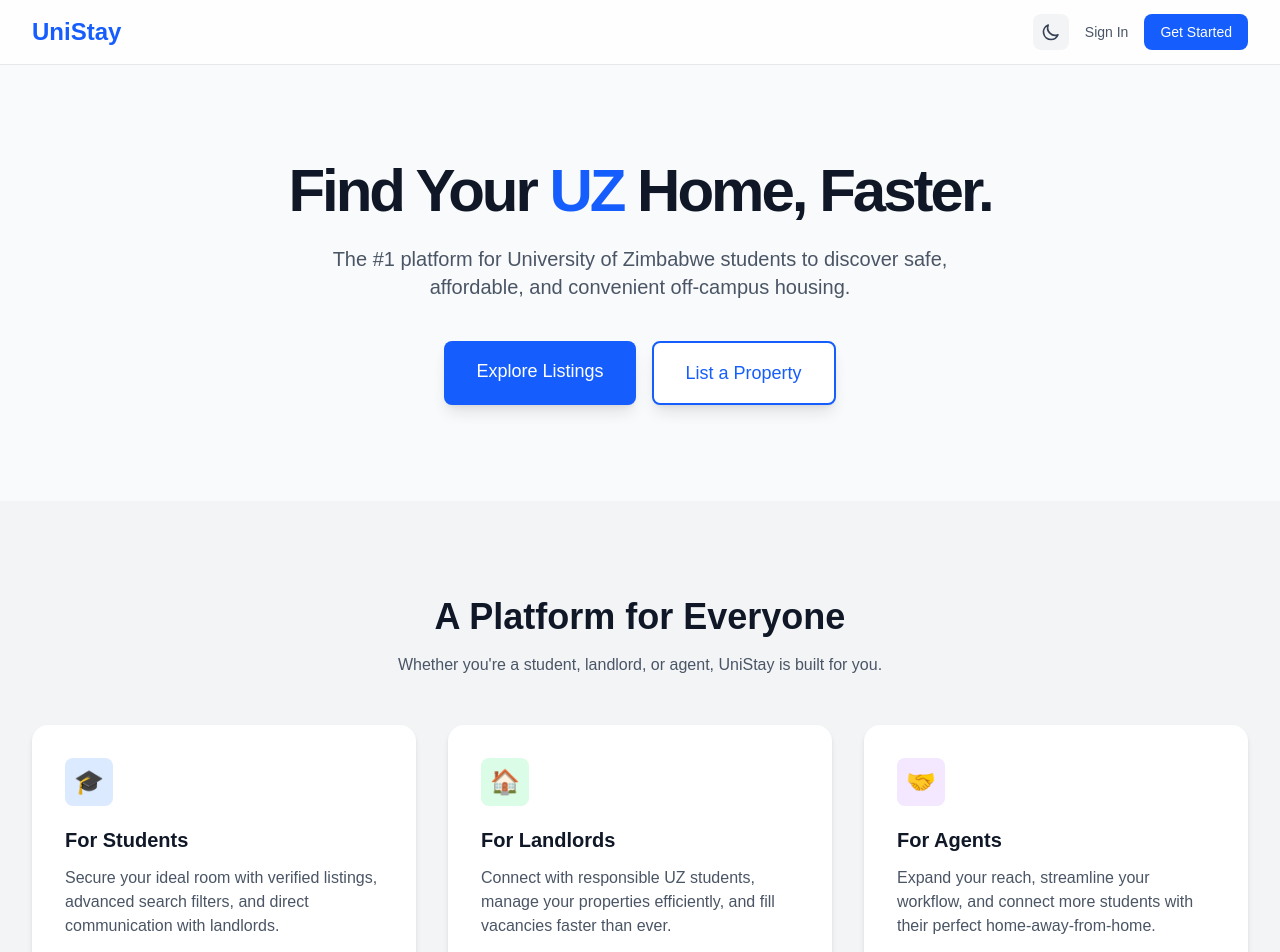
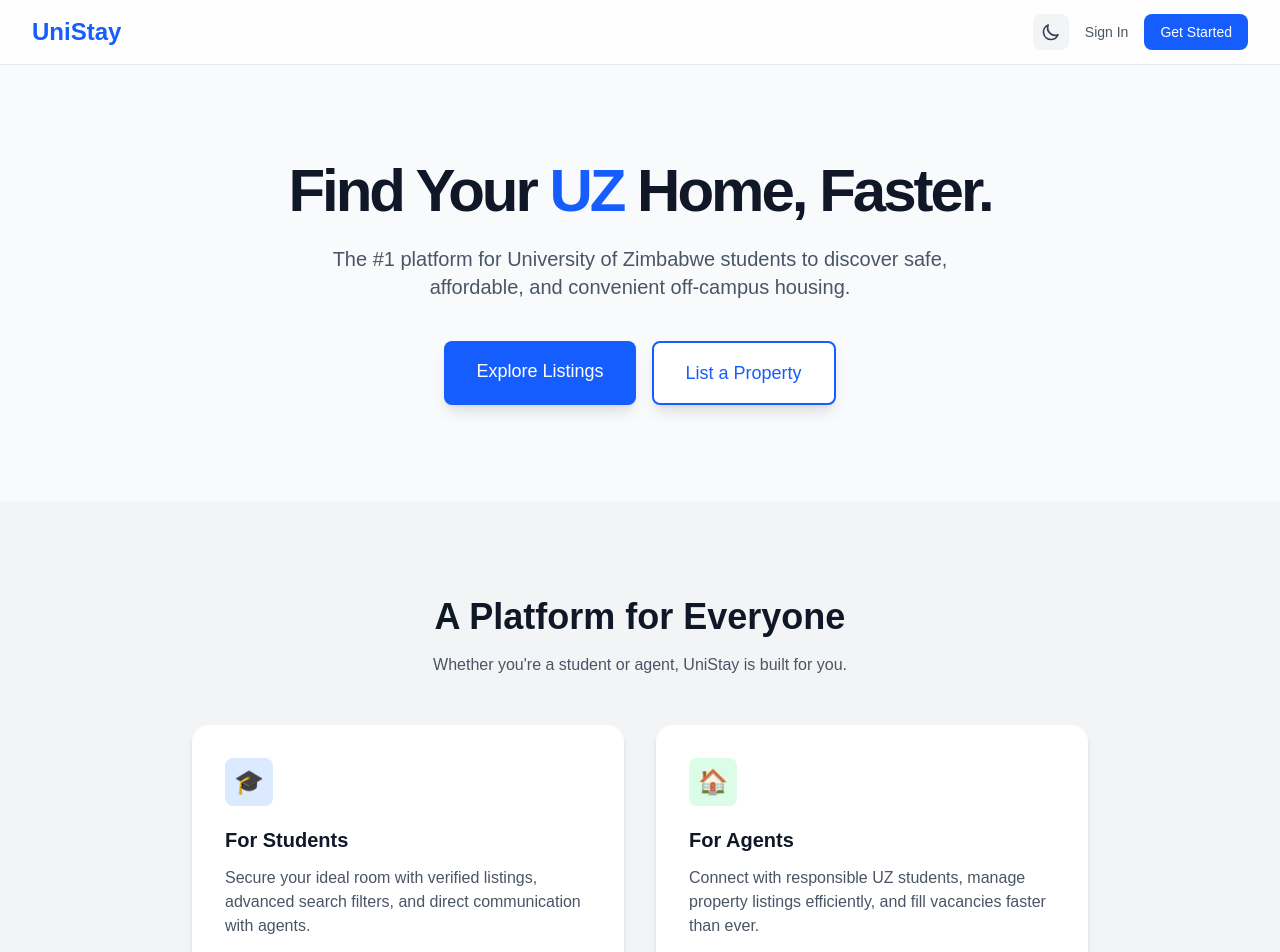
Before and after one commit to Mkayzw/uz, a Next.js app: page / in a window 1280 px wide. Shown: the top 952 px of the page. Built offline with nearby package versions, Linux system fonts and the light colour scheme.

Commit message:
refactor: remove landlord role from user profiles and related components

```diff
--- a/src/app/auth/signup/page.tsx
+++ b/src/app/auth/signup/page.tsx
@@ -142,7 +142,6 @@ export default function SignupPage() {
                 className="w-full px-4 py-3 bg-gray-50 dark:bg-gray-700 border border-gray-300 dark:border-gray-600 rounded-lg text-gray-900 dark:text-white focus:ring-2 focus:ring-blue-500 focus:border-transparent transition-all duration-200"
               >
                 <option value="tenant">Tenant (Student)</option>
-                <option value="landlord">Landlord</option>
                 <option value="agent">Agent</option>
               </select>
             </div>
--- a/src/app/dashboard/edit-property/[id]/page.tsx
+++ b/src/app/dashboard/edit-property/[id]/page.tsx
@@ -169,7 +169,7 @@ export default function EditPropertyPage() {
     }
 
     return (
-        <AuthGuard allowedRoles={['landlord', 'agent']}>
+        <AuthGuard allowedRoles={['agent']}>
             <div className="min-h-screen bg-gray-100 dark:bg-gray-900 py-8">
                 <div className="max-w-4xl mx-auto px-4">
                     <h1 className="text-2xl font-bold mb-6 text-center text-gray-900 dark:text-white">Edit Property</h1>
--- a/src/app/dashboard/list-property/page.tsx
+++ b/src/app/dashboard/list-property/page.tsx
@@ -215,7 +215,7 @@ const PropertyForm = () => {
   };
 
   return (
-    <AuthGuard allowedRoles={['landlord', 'agent']}>
+    <AuthGuard allowedRoles={['agent']}>
       <div className="min-h-screen bg-gray-100 dark:bg-gray-900 py-8">
         <div className="max-w-4xl mx-auto px-4">
           <div className="bg-white dark:bg-gray-800 rounded-lg shadow-md p-6">
--- a/src/app/dashboard/manage-properties/page.tsx
+++ b/src/app/dashboard/manage-properties/page.tsx
@@ -140,7 +140,7 @@ export default function ManagePropertiesPage() {
   };
 
   return (
-    <AuthGuard allowedRoles={['landlord', 'agent']}>
+    <AuthGuard allowedRoles={['agent']}>
       <div className="min-h-screen bg-gray-100 dark:bg-gray-900 py-8">
         <div className="max-w-7xl mx-auto px-4 sm:px-6 lg:px-8">
           <div className="flex justify-between items-center mb-6">
--- a/src/app/dashboard/page.tsx
+++ b/src/app/dashboard/page.tsx
@@ -9,7 +9,7 @@ import DashboardWrapper from '@/components/DashboardWrapper'
 interface UserProfile {
   id: string
   full_name: string | null
-  role: 'tenant' | 'landlord' | 'agent'
+  role: 'tenant' | 'agent'
   agent_status: 'not_applicable' | 'pending_payment' | 'pending_verification' | 'active'
 }
 
--- a/src/app/page.tsx
+++ b/src/app/page.tsx
@@ -41,7 +41,7 @@ export default function Home() {
             <Link href="/auth/signup" className="inline-block px-8 py-4 text-lg font-medium text-white bg-blue-600 rounded-lg shadow-lg hover:bg-blue-700 focus:outline-none focus:ring-2 focus:ring-offset-2 focus:ring-blue-500 transition-transform transform hover:-translate-y-1">
               Explore Listings
             </Link>
-            <Link href="/auth/signup?role=landlord" className="inline-block px-8 py-4 text-lg font-medium text-blue-600 bg-white border-2 border-blue-600 rounded-lg shadow-lg hover:bg-gray-100 dark:bg-gray-800 dark:text-blue-400 dark:border-blue-400 dark:hover:bg-gray-700 focus:outline-none focus:ring-2 focus:ring-offset-2 focus:ring-blue-500 transition-transform transform hover:-translate-y-1">
+            <Link href="/auth/signup?role=agent" className="inline-block px-8 py-4 text-lg font-medium text-blue-600 bg-white border-2 border-blue-600 rounded-lg shadow-lg hover:bg-gray-100 dark:bg-gray-800 dark:text-blue-400 dark:border-blue-400 dark:hover:bg-gray-700 focus:outline-none focus:ring-2 focus:ring-offset-2 focus:ring-blue-500 transition-transform transform hover:-translate-y-1">
               List a Property
             </Link>
           </div>
@@ -53,9 +53,9 @@ export default function Home() {
         <div className="max-w-7xl mx-auto px-4 sm:px-6 lg:px-8">
           <div className="text-center mb-12">
             <h2 className="text-3xl md:text-4xl font-bold text-gray-900 dark:text-white">A Platform for Everyone</h2>
-            <p className="max-w-xl mx-auto mt-4 text-gray-600 dark:text-gray-300">Whether you&apos;re a student, landlord, or agent, UniStay is built for you.</p>
+            <p className="max-w-xl mx-auto mt-4 text-gray-600 dark:text-gray-300">Whether you&apos;re a student or agent, UniStay is built for you.</p>
           </div>
-          <div className="grid md:grid-cols-3 gap-8 text-left">
+          <div className="grid md:grid-cols-2 gap-8 text-left max-w-4xl mx-auto">
             {/* Card 1: For UZ Students */}
             <div className="bg-white dark:bg-gray-900 rounded-2xl p-8 shadow-md hover:shadow-2xl transition-shadow duration-300 border border-transparent hover:border-blue-500">
               <div className="w-12 h-12 bg-blue-100 dark:bg-blue-900/50 rounded-lg flex items-center justify-center mb-5">
@@ -63,29 +63,18 @@ export default function Home() {
               </div>
               <h3 className="text-xl font-semibold text-gray-900 dark:text-white mb-3">For Students</h3>
               <p className="text-gray-600 dark:text-gray-400">
-                Secure your ideal room with verified listings, advanced search filters, and direct communication with landlords.
+                Secure your ideal room with verified listings, advanced search filters, and direct communication with agents.
               </p>
             </div>
 
-            {/* Card 2: For Property Owners */}
+            {/* Card 2: For Property Agents */}
             <div className="bg-white dark:bg-gray-900 rounded-2xl p-8 shadow-md hover:shadow-2xl transition-shadow duration-300 border border-transparent hover:border-green-500">
               <div className="w-12 h-12 bg-green-100 dark:bg-green-900/50 rounded-lg flex items-center justify-center mb-5">
                 <span className="text-2xl">🏠</span>
               </div>
-              <h3 className="text-xl font-semibold text-gray-900 dark:text-white mb-3">For Landlords</h3>
-              <p className="text-gray-600 dark:text-gray-400">
-                Connect with responsible UZ students, manage your properties efficiently, and fill vacancies faster than ever.
-              </p>
-            </div>
-
-            {/* Card 3: For Housing Agents */}
-            <div className="bg-white dark:bg-gray-900 rounded-2xl p-8 shadow-md hover:shadow-2xl transition-shadow duration-300 border border-transparent hover:border-purple-500">
-              <div className="w-12 h-12 bg-purple-100 dark:bg-purple-900/50 rounded-lg flex items-center justify-center mb-5">
-                <span className="text-2xl">🤝</span>
-              </div>
               <h3 className="text-xl font-semibold text-gray-900 dark:text-white mb-3">For Agents</h3>
               <p className="text-gray-600 dark:text-gray-400">
-                Expand your reach, streamline your workflow, and connect more students with their perfect home-away-from-home.
+                Connect with responsible UZ students, manage property listings efficiently, and fill vacancies faster than ever.
               </p>
             </div>
           </div>
--- a/src/components/AuthGuard.tsx
+++ b/src/components/AuthGuard.tsx
@@ -8,13 +8,13 @@ import { User } from '@supabase/supabase-js'
 interface UserProfile {
   id: string
   full_name: string | null
-  role: 'tenant' | 'landlord' | 'agent'
+  role: 'tenant' | 'agent'
   agent_status: 'not_applicable' | 'pending_payment' | 'pending_verification' | 'active'
 }
 
 interface AuthGuardProps {
   children: React.ReactNode
-  allowedRoles?: ('tenant' | 'landlord' | 'agent')[]
+  allowedRoles?: ('tenant' | 'agent')[]
   requiresActiveAgent?: boolean
 }
 
--- a/src/components/DashboardContent.tsx
+++ b/src/components/DashboardContent.tsx
@@ -10,7 +10,7 @@ import PropertyImage from '@/components/PropertyImage'
 interface UserProfile {
   id: string
   full_name: string | null
-  role: 'tenant' | 'landlord' | 'agent'
+  role: 'tenant' | 'agent'
   agent_status: 'not_applicable' | 'pending_payment' | 'pending_verification' | 'active'
 }
 
@@ -106,8 +106,8 @@ export default function DashboardContent() {
             setAllProperties(allPropsData || [])
           }
 
-          // If user is a landlord or active agent, fetch their properties
-          if (profileData && (profileData.role === 'landlord' || (profileData.role === 'agent' && profileData.agent_status === 'active'))) {
+          // If user is an active agent, fetch their properties
+          if (profileData && (profileData.role === 'agent' && profileData.agent_status === 'active')) {
             const { data: propertiesData, error: propertiesError } = await supabase
               .from('pads')
               .select('*')
@@ -172,14 +172,6 @@ export default function DashboardContent() {
           title: 'Tenant',
           description: 'You can browse and apply for accommodation.',
           actions: ['Browse Properties', 'My Applications', 'Saved Properties']
-        }
-      case 'landlord':
-        return {
-          icon: '🏠',
-          color: 'green',
-          title: 'Landlord',
-          description: 'You can list and manage your properties.',
-          actions: ['Add Property', 'Manage Listings', 'View Applications']
         }
       case 'agent':
         const isActive = agentStatus === 'active'
@@ -367,7 +359,7 @@ export default function DashboardContent() {
             >
               <option value="overview">Overview</option>
               <option value="browse">Browse Properties</option>
-              {(profile?.role === 'landlord' || (profile?.role === 'agent' && profile?.agent_status === 'active')) && (
+              {(profile?.role === 'agent' && profile?.agent_status === 'active') && (
                 <option value="properties">My Properties</option>
               )}
               <option value="applications">Applications</option>
@@ -402,7 +394,7 @@ export default function DashboardContent() {
                   Browse Properties
                 </button>
 
-                {(profile?.role === 'landlord' || (profile?.role === 'agent' && profile?.agent_status === 'active')) && (
+                {(profile?.role === 'agent' && profile?.agent_status === 'active') && (
                   <button
                     onClick={() => setActiveTab('properties')}
                     className={`${
@@ -531,8 +523,8 @@ export default function DashboardContent() {
               ))}
             </div>
 
-            {/* Stats Section for Landlords and Agents */}
-            {(profile?.role === 'landlord' || (profile?.role === 'agent' && profile?.agent_status === 'active')) && (
+            {/* Stats Section for Agents */}
+            {(profile?.role === 'agent' && profile?.agent_status === 'active') && (
               <div className="mt-8 bg-white dark:bg-gray-800 rounded-2xl shadow-lg p-8">
                 <h3 className="text-xl font-bold text-gray-900 dark:text-white mb-6">Your Statistics</h3>
                 <div className="grid md:grid-cols-4 gap-6">
@@ -718,7 +710,7 @@ export default function DashboardContent() {
         )}
 
         {/* Properties Tab */}
-        {activeTab === 'properties' && (profile?.role === 'landlord' || (profile?.role === 'agent' && profile?.agent_status === 'active')) && (
+        {activeTab === 'properties' && (profile?.role === 'agent' && profile?.agent_status === 'active') && (
           <div>
             <div className="flex justify-between items-center mb-6">
               <h3 className="text-xl font-bold text-gray-900 dark:text-white">Your Property Listings</h3>
@@ -934,7 +926,7 @@ export default function DashboardContent() {
                 </div>
               )
             ) : (
-              // Landlord/Agent view - show applications to their properties
+              // Agent view - show applications to their properties
               <div className="text-center bg-white dark:bg-gray-800 rounded-2xl shadow-md p-8">
                 <svg className="mx-auto h-12 w-12 text-gray-400" fill="none" viewBox="0 0 24 24" stroke="currentColor">
                   <path strokeLinecap="round" strokeLinejoin="round" strokeWidth={1} d="M9 12h6m-6 4h6m2 5H7a2 2 0 01-2-2V5a2 2 0 012-2h5.586a1 1 0 01.707.293l5.414 5.414a1 1 0 01.293.707V19a2 2 0 01-2 2z" />
--- a/src/types/database.ts
+++ b/src/types/database.ts
@@ -5,19 +5,19 @@ export type Database = {
         Row: {
           id: string
           full_name: string | null
-          role: 'tenant' | 'landlord' | 'agent'
+          role: 'tenant' | 'agent'
           agent_status: 'not_applicable' | 'pending_payment' | 'active'
         }
         Insert: {
           id: string
           full_name?: string | null
-          role: 'tenant' | 'landlord' | 'agent'
+          role: 'tenant' | 'agent'
           agent_status?: 'not_applicable' | 'pending_payment' | 'active'
         }
         Update: {
           id?: string
           full_name?: string | null
-          role?: 'tenant' | 'landlord' | 'agent'
+          role?: 'tenant' | 'agent'
           agent_status?: 'not_applicable' | 'pending_payment' | 'active'
         }
       }
```
Also changed, not shown: 1 other file (tests, documents, lock files or other folders).
